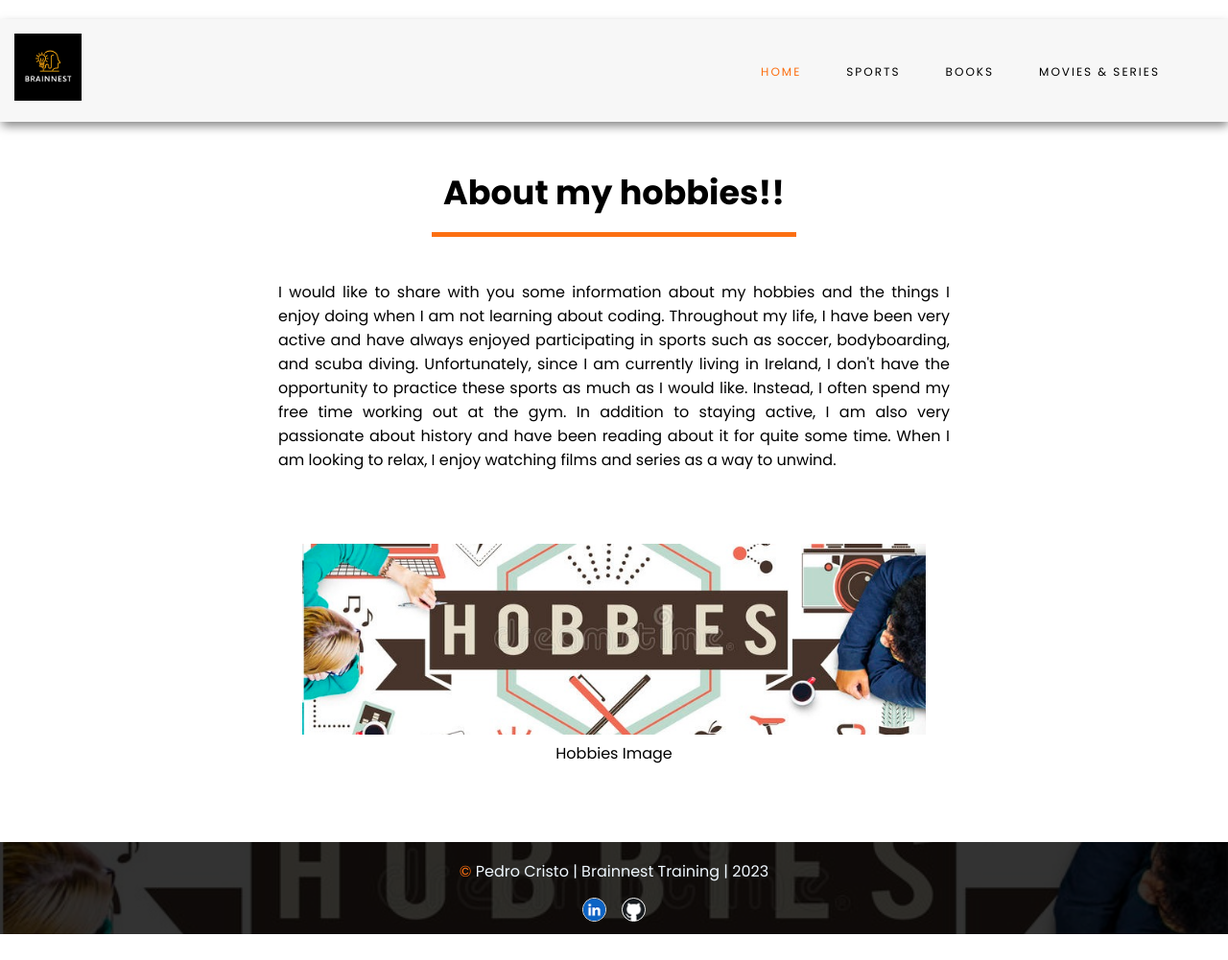
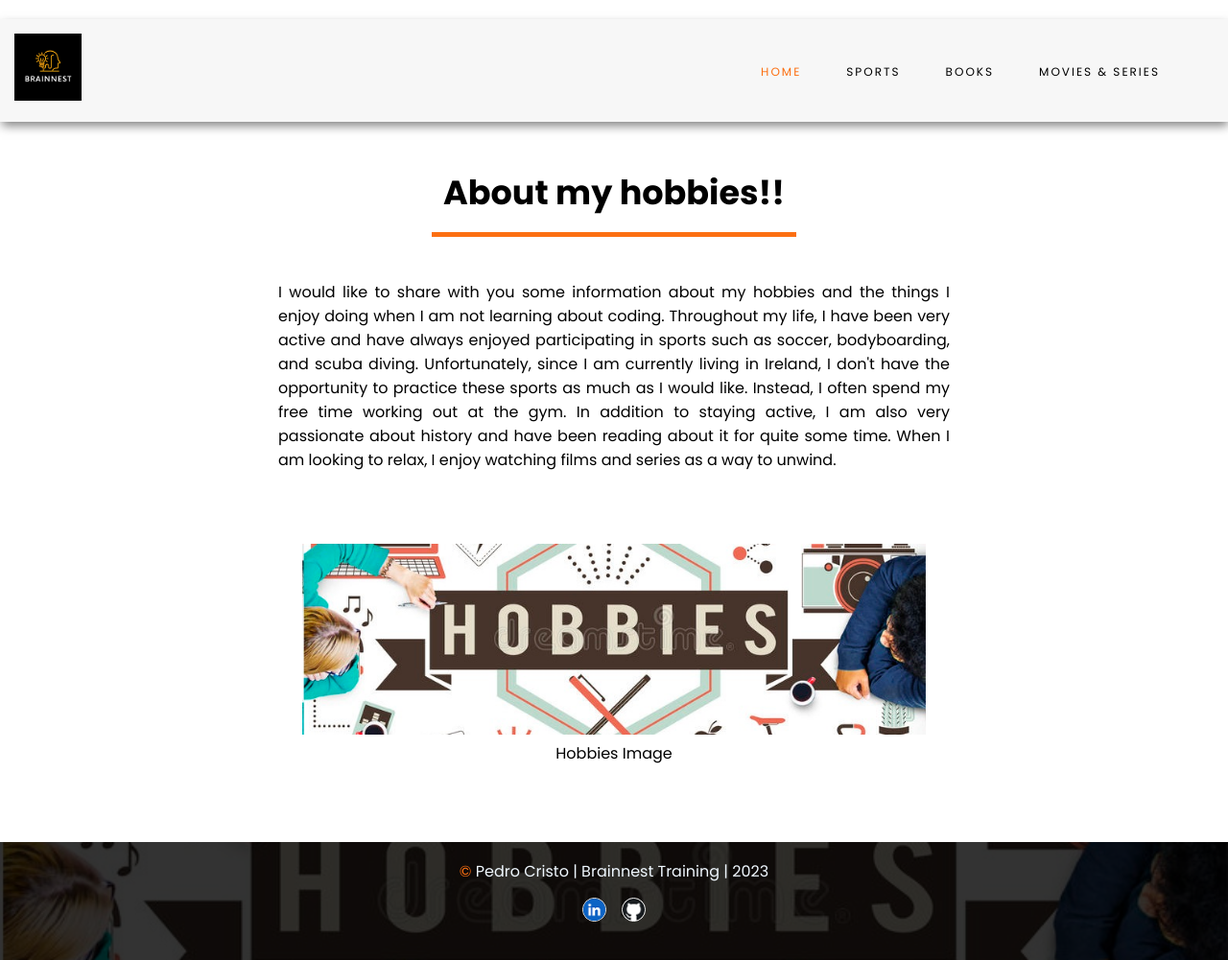
Before and after one commit to PedroCristo/pedro_brainnest_html_main_project, a plain HTML site: page index.html in a window 1280 px wide. Shown: the whole page at 96% size. Drawn offline with Linux system fonts and the light colour scheme.

Commit message:
Remove height from the footer

```diff
--- a/assets/css/main.css
+++ b/assets/css/main.css
@@ -198,12 +198,11 @@ img {
     background-repeat: no-repeat;
     background-size: cover;
     width: 100%;
-    height: 12vh;
     display: flex;
     flex-direction: column;
     align-items: center;
     position: relative;
-    bottom: 0;
+    bottom: 00px;
     left: 0;
     right: 0;
     text-align: center;
```
